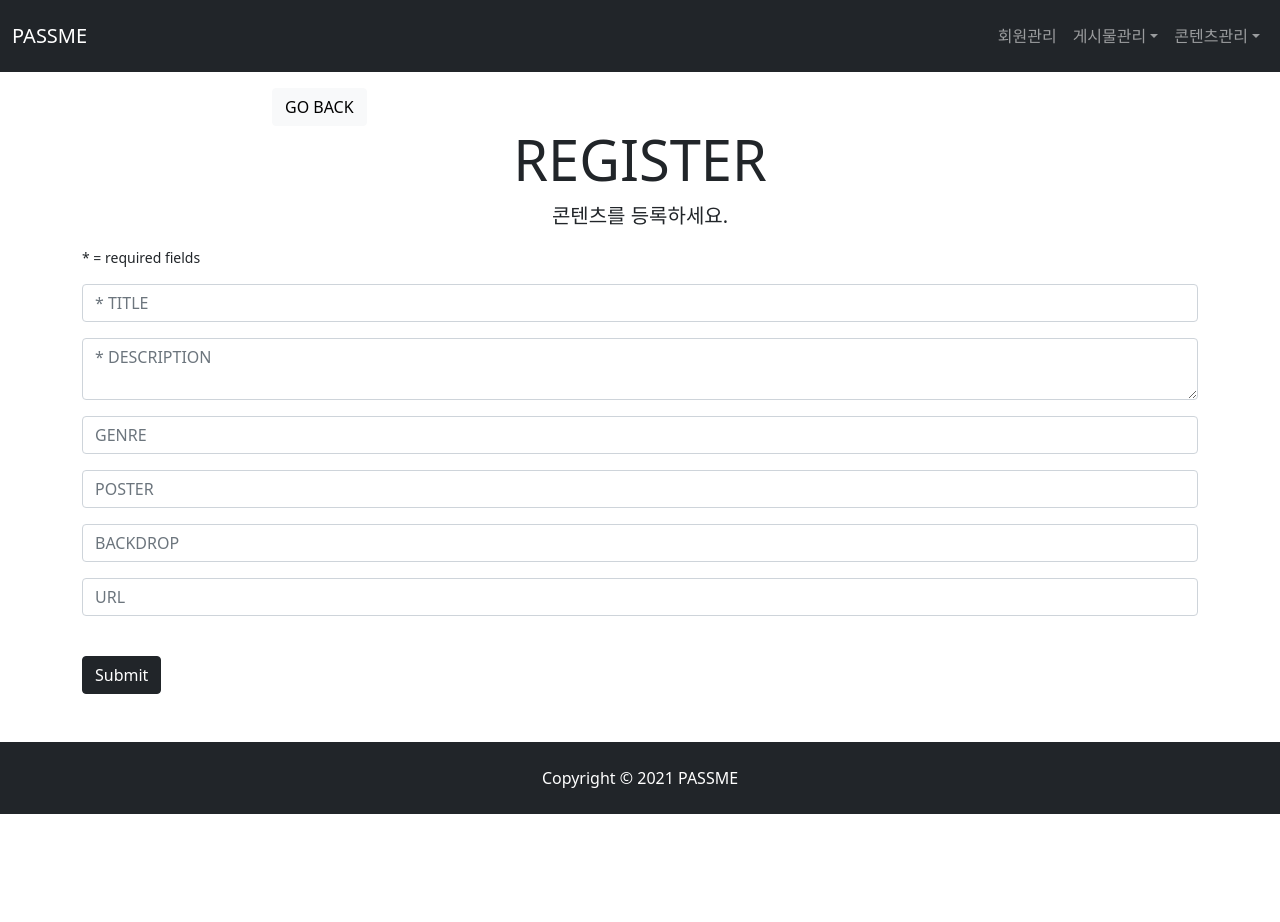
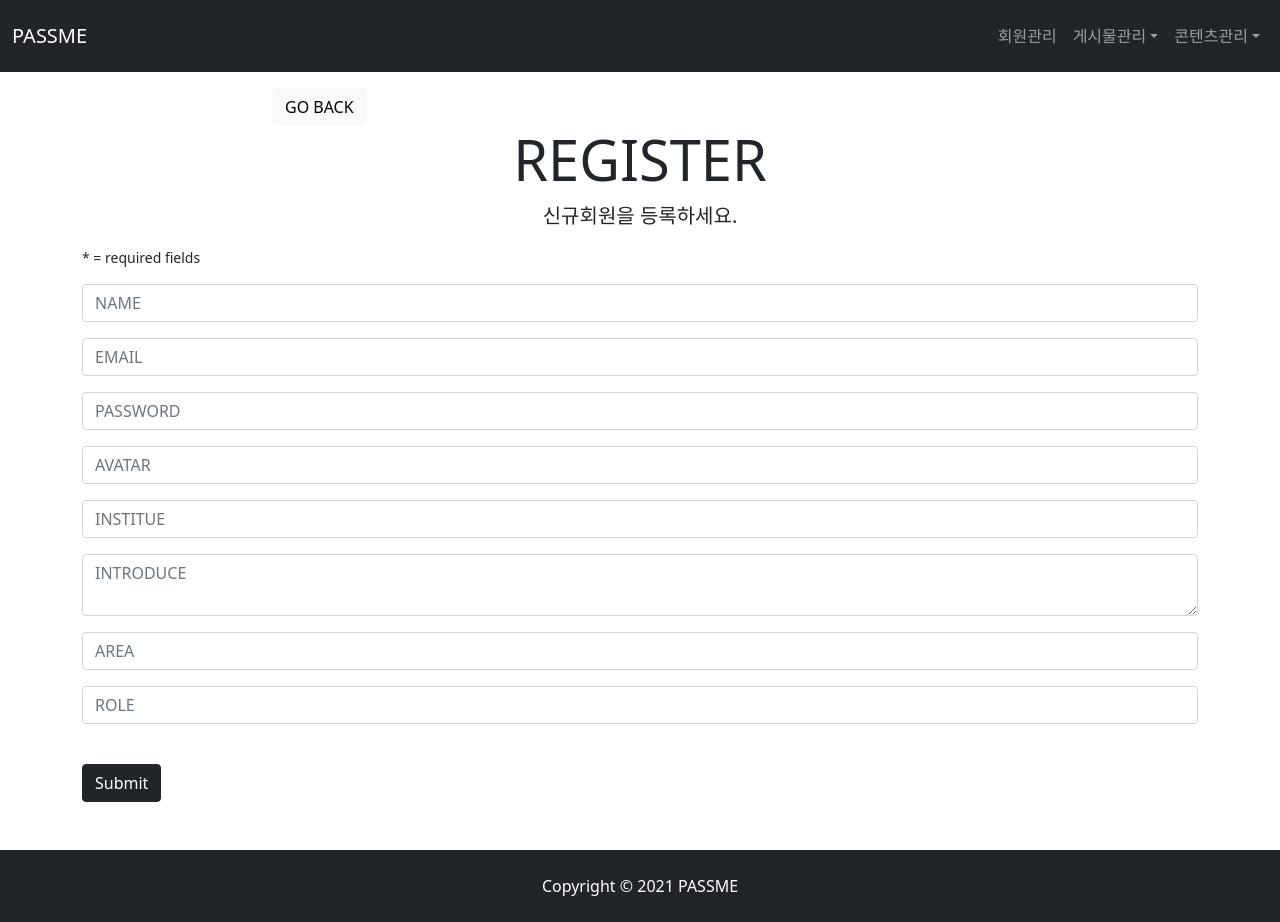
Before and after one commit to Jidaewook/passme_admin, a React (Create React App) app: page /register/user in a window 1280 px wide. Before the commit the page ends 814 px from the top, so only its background shows below. Built offline with nearby package versions, Linux system fonts and the light colour scheme.

Commit message:
Update delete/RegisterUser

```diff
--- a/src/App.js
+++ b/src/App.js
@@ -1,7 +1,7 @@
 import React from 'react';
 import "./App.css"
 import {BrowserRouter, Routes, Route} from 'react-router-dom';
-import { Userlist, ContentsList, AgreeTerms, Privacy, Ncs, ContentsDetail, Psat, Notice, UserDetail, BbsDetail, Bbs, NoticeDetail, Register } from './pages';
+import { Userlist, ContentsList, AgreeTerms, Privacy, Ncs, ContentsDetail, Psat, Notice, UserDetail, BbsDetail, Bbs, NoticeDetail, Register, RegisterUser } from './pages';
 
 import { Footer, Navibar, Landing } from './components';
 
@@ -31,6 +31,7 @@ const App = () => {
           <Route exact path="/bbs/notice/:id" element={<NoticeDetail />} />
 
           <Route exact path="/register/:category" element={<Register />} />
+          <Route exact path="/register/user" element={<RegisterUser />} />
 
 
         </Routes>
--- a/src/pages/Userlist.js
+++ b/src/pages/Userlist.js
@@ -48,7 +48,7 @@ const Userlist = () => {
                                     block
                                     color='primary'
                                     size='md'
-                                    onClick={() => navigate('/Register', {contents: 'user'})}
+                                    onClick={() => navigate('/register/user')}
                                 >
                                     신규 유저 등록
                                 </Button>
--- a/src/pages/bbs/Bbs.js
+++ b/src/pages/bbs/Bbs.js
@@ -86,36 +86,21 @@ const Bbs = () => {
                                     </tr> */}
                                     <tr>
                                         <td>
-                                            <TextFiledGroup
-                                                placeholder={"카테고리"}
-                                                name={'category'}
-                                                value={u.category}
-                                                disabled
-                                            />
+                                            {u.category}
                                         </td>
                                         <td>
-                                            <TextFiledGroup
-                                                placeholder={"제목"}
-                                                name={'title'}
-                                                value={
+                                            {
                                             u.title.length > 15
                                                 ? `${u.title.slice(0,15)}...`
                                                 : u.title
                                             }
-                                                disabled
-                                            />
                                         </td>
                                         <td>
-                                            <TextFiledGroup
-                                                placeholder={"설명"}
-                                                name={'desc'}
-                                                value={
+                                            {
                                                 u.desc.length > 25
                                                     ? `${u.desc.slice(0,25)}...`
                                                     : u.desc
                                             }
-                                                disabled
-                                            />
                                         </td>
                                     </tr>
                                 </LinkContainer>
--- a/src/pages/contents/ContentsDetail.js
+++ b/src/pages/contents/ContentsDetail.js
@@ -69,7 +69,21 @@ const ContentsDetail = () => {
             console.log(e.message)
             setLoading(false)
         }
+    }
 
+    const deleteDetail = async (e) => {
+        e.preventDefault();
+        setLoading(true)
+        try{
+            const res = pathname.includes('ncs')
+                ? await axios.delete(`http://localhost:8081/ncs/${id}`)
+                : await axios.delete(`http://localhost:8081/psat/${id}`)
+            setLoading(false)
+            navigate('/contents/ncs')
+        } catch (e) {
+            console.log(e.message)
+            setLoading(false)
+        }
     }
 
     useEffect(() => {
@@ -184,7 +198,7 @@ const ContentsDetail = () => {
                                         <TextFiledGroup
                                             placeholder={"CREATEDAT"}
                                             name={"createdAT"}
-                                            value={createdAt.slice(0,10)}
+                                            // value={createdAt.slice(0,10)}
                                             disabled
                                         />
                                     </td>
@@ -195,7 +209,7 @@ const ContentsDetail = () => {
                                         <TextFiledGroup
                                             placeholder={"UPDATEDAt"}
                                             name={"updatedAt"}
-                                            value={updatedAt.slice(0,10)}
+                                            // value={updatedAt.slice(0,10)}
                                             disabled
                                         />
                                     </td>
@@ -208,7 +222,7 @@ const ContentsDetail = () => {
                                     block
                                     color='danger'
                                     size='lg'
-                                    onClick={console.log("jjjjjjj")}
+                                    onClick={deleteDetail}
                                 >
                                     삭제하기
                                 </Button>
--- a/src/pages/contents/Ncs.js
+++ b/src/pages/contents/Ncs.js
@@ -80,52 +80,27 @@ const Ncs = () => {
                                     <LinkContainer to={`${u._id}`}>
                                         <tr>
                                             <td>
-                                                <TextFiledGroup
-                                                    placeholder={"제목"}
-                                                    name={'title'}
-                                                    value={
+                                                {
                                                     u.title.length > 15
                                                         ? `${u.title.slice(0,15)}...`
                                                         : u.title
                                                 }
-                                                    disabled
-                                                />
                                             </td>
                                             <td>
-                                                <TextFiledGroup
-                                                    placeholder={"설명"}
-                                                    name={'desc'}
-                                                    value={
+                                                {
                                                     u.desc.length > 25
                                                         ? `${u.desc.slice(0,25)}...`
                                                         : u.desc
                                                 }
-                                                    disabled
-                                                />
                                             </td>
                                             <td>
-                                                <TextFiledGroup
-                                                    placeholder={"유튜브"}
-                                                    name={'url'}
-                                                    value={u.url}
-                                                    disabled
-                                                />
+                                                {u.url}
                                             </td>
                                             <td>
-                                                <TextFiledGroup
-                                                    placeholder={"댓글수"}
-                                                    name={'comment'}
-                                                    value={u.comment.length}
-                                                    disabled
-                                                />
+                                                {u.comment.length}
                                             </td>
                                             <td>
-                                                <TextFiledGroup
-                                                    placeholder={"좋아요수"}
-                                                    name={'like'}
-                                                    value={u.likes.length}
-                                                    disabled
-                                                />
+                                                {u.likes.length}
                                             </td>
                                         </tr>
                                     </LinkContainer>
--- a/src/pages/contents/Psat.js
+++ b/src/pages/contents/Psat.js
@@ -70,52 +70,28 @@ const Psat = () => {
                                 <LinkContainer to={`${u._id}`}>
                                     <tr>
                                         <td>
-                                            <TextFiledGroup
-                                                placeholder={"제목"}
-                                                name={'title'}
-                                                value={
+                                            {
                                                 u.title.length > 15
                                                     ? `${u.title.slice(0,15)}...`
                                                     : u.title
                                             }
-                                                disabled
-                                            />
                                         </td>
                                         <td>
-                                            <TextFiledGroup
-                                                placeholder={"설명"}
-                                                name={'desc'}
-                                                value={
+                                            {
                                                 u.desc.length > 25
                                                     ? `${u.desc.slice(0,25)}...`
                                                     : u.desc
                                             }
-                                                disabled
-                                            />
                                         </td>
                                         <td>
-                                            <TextFiledGroup
-                                                placeholder={"유튜브"}
-                                                name={'url'}
-                                                value={u.url}
-                                                disabled
-                                            />
+                                            {u.url}
                                         </td>
                                         <td>
-                                            <TextFiledGroup
-                                                placeholder={"댓글수"}
-                                                name={'comment'}
-                                                value={u.comment.length}
-                                                disabled
-                                            />
+                                            {u.comment.length}
+
                                         </td>
                                         <td>
-                                            <TextFiledGroup
-                                                placeholder={"좋아요수"}
-                                                name={'like'}
-                                                value={u.likes.length}
-                                                disabled
-                                            />
+                                            {u.likes.length}
                                         </td>
                                     </tr>
                                 </LinkContainer>
--- a/src/pages/index.js
+++ b/src/pages/index.js
@@ -16,6 +16,7 @@ import NoticeDetail from "./bbs/NoticeDetail";
 import UserDetail from "./users/UserDetail";
 
 import Register from "./Register";
+import RegisterUser from "./users/RegisterUser";
 
 
-export {Userlist, ContentsList, Privacy, AgreeTerms, Ncs, ContentsDetail, Psat, Notice, Bbs, BbsDetail, NoticeDetail, UserDetail, Register}
+export {Userlist, ContentsList, Privacy, AgreeTerms, Ncs, ContentsDetail, Psat, Notice, Bbs, BbsDetail, NoticeDetail, UserDetail, Register, RegisterUser}
--- /dev/null
+++ b/src/pages/users/RegisterUser.js
@@ -0,0 +1,136 @@
+import React, {useState} from 'react';
+import axios from 'axios';
+import { Container, Row, Button, Form } from 'reactstrap';
+import { Loading, TextFiledGroup, TextAreaFiledGroup } from '../../components';
+import { useNavigate, useParams } from 'react-router-dom';
+
+const RegisterUser = () => {
+
+    const [loading, setLoading] = useState(false);
+
+    const [formData, setFormData] = useState({
+        name: '',
+        email: '',
+        password: '',
+        avatar: '',
+        institue: '',
+        introduce: '',
+        area: '',
+        role: '',
+    })
+
+    const {category} = useParams();
+    console.log('++++++', category)
+    // const contentsTitle = contents
+
+    const {name, email, password, avatar, introduce, institue, area, role} = formData
+
+    const navigate = useNavigate();
+
+
+    const onChange = async (e) => {
+        setFormData({...formData, [e.target.name]: e.target.value})
+    }
+
+    const onSubmit = async (e) => {
+        e.preventDefault();
+        const userInput = {
+            name, email, password, avatar, introduce, institue, area, role
+        }
+        console.log(userInput)
+        setLoading(true)
+        try {
+            const res = await axios.post('http://localhost:8081/users/register', userInput)
+            console.log("POST ++++", res)
+            setLoading(false)
+            navigate('/users')
+        } catch (e) {
+            console.log(e)
+            setLoading(false)
+        }
+    }
+
+
+    return (
+        <Container>
+            {loading
+                ? (
+                    <Loading />
+                )
+                : (<Row>
+                    <div className='col-md-8 mt-3 m-auto'>
+                        <Button color='light' onClick={() => navigate(-1)}>
+                            GO BACK
+                        </Button>
+                        <h1 className='display-4 text-center'>
+                            REGISTER
+                        </h1>
+                    </div>
+                    <p className='lead text-center'>
+                        신규회원을 등록하세요.
+                    </p>
+                    <small className='d-block pb-3'>* = required fields</small>
+                    <Form onSubmit={onSubmit}>
+                        <TextFiledGroup
+                            placeholder={"NAME"}
+                            name={"name"}
+                            value={name}
+                            onChange={onChange}
+                        />
+                        <TextFiledGroup
+                            placeholder={"EMAIL"}
+                            name={"email"}
+                            value={email}
+                            onChange={onChange}
+                        />
+                        <TextFiledGroup
+                            placeholder={"PASSWORD"}
+                            name={"password"}
+                            value={password}
+                            onChange={onChange}
+                        />
+                        <TextFiledGroup
+                            placeholder={"AVATAR"}
+                            name={"avatar"}
+                            value={avatar}
+                            onChange={onChange}
+                        />
+                        <TextFiledGroup
+                            placeholder={"INSTITUE"}
+                            name={"institue"}
+                            value={institue}
+                            onChange={onChange}
+                        />
+                        <TextAreaFiledGroup
+                            placeholder={"INTRODUCE"}
+                            name={"introduce"}
+                            value={introduce}
+                            onChange={onChange}
+                        />
+                        <TextFiledGroup
+                            placeholder={"AREA"}
+                            name={"area"}
+                            value={area}
+                            onChange={onChange}
+                        />
+                        <TextFiledGroup
+                            placeholder={"ROLE"}
+                            name={"role"}
+                            value={role}
+                            onChange={onChange}
+                        />
+                        <input
+                            type="submit"
+                            value="Submit"
+                            className="btn btn-dark btn-block mt-4"
+                        />
+                    </Form>
+                </Row>)
+            }
+
+
+        </Container>
+    );
+};
+
+export default RegisterUser;
```
Lines whose indentation alone changed are shown as unchanged.
